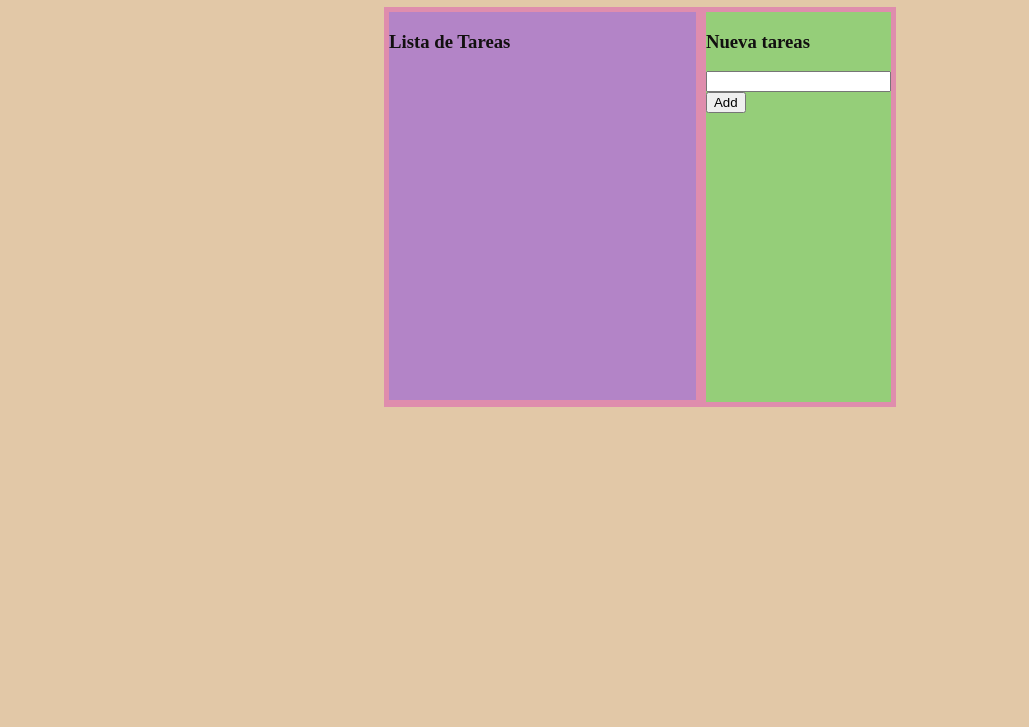
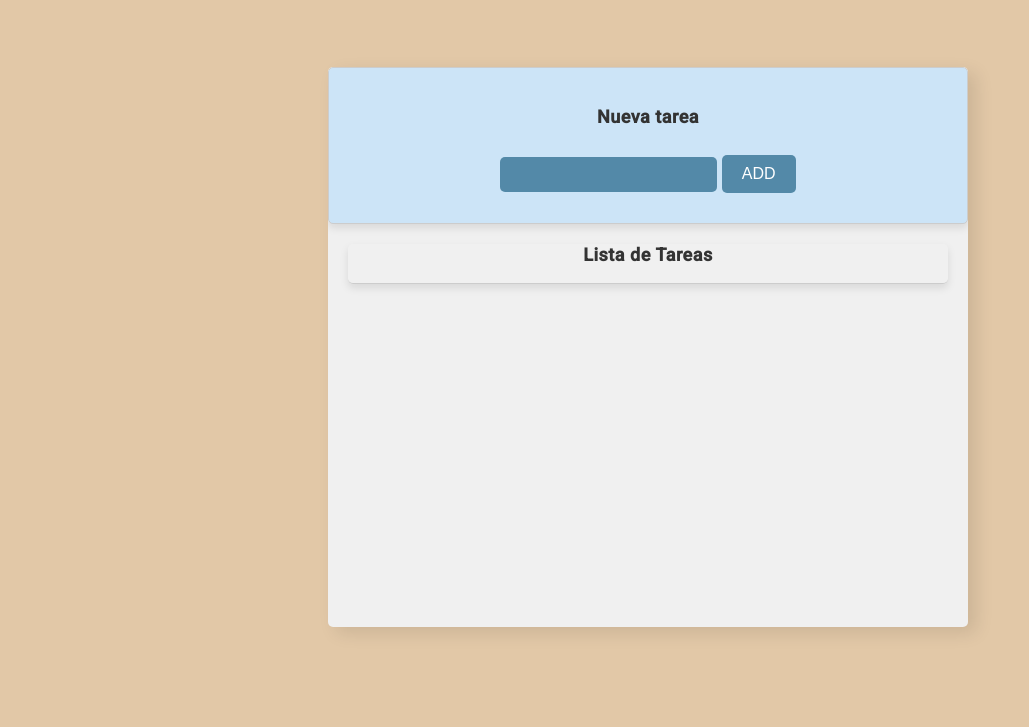
Before and after one commit to cirorey20/dom, a plain HTML site: page retos/01-managertaks/index.html in a window 1280 px wide. Shown: the part 73-800 px from the top of the page, without its empty margins (0-1029 px from the left). Drawn offline with Linux system fonts and the light colour scheme.

Commit message:
proyect config githubpages

```diff
--- a/retos/01-managertaks/index.html
+++ b/retos/01-managertaks/index.html
@@ -5,19 +5,21 @@
     <meta name="viewport" content="width=device-width, initial-scale=1.0">
     <title>Gestor de Tareas</title>
     <link rel="stylesheet" href="styles.css">
+    <link href="https://fonts.googleapis.com/css2?family=Roboto:wght@400;500&display=swap" rel="stylesheet">
 </head>
 <body>
     <h1>Gestor de Tareas</h1>
     <div class="conteiner">
+
+        <section class="manager">
+            <h3>Nueva tarea</h3>
+            <input type="text" id="inputTask">
+            <button id="addbutton">Add</button>
+        </section>
+
         <section class="list">
             <h3>Lista de Tareas</h3>
             <div id="newTask"></div>
-        </section>
-
-        <section class="manager">
-            <h3>Nueva tareas</h3>
-            <input type="text" id="inputTask">
-            <button id="addbutton">Add</button>
         </section>
     </div>
 <script src="script.js"></script>
--- a/retos/01-managertaks/script.js
+++ b/retos/01-managertaks/script.js
@@ -13,14 +13,16 @@ addNewStaks.addEventListener('click', () => {
 
     // Crear botón de eliminar en la nueva tarea
     const deleteButton = document.createElement('button');
-    deleteButton.textContent = 'Eliminar';
+    deleteButton.classList.add('eliminar-button');
+    deleteButton.textContent = 'X';
 
     // Agregar el botón de eliminar a la tarea
     nuevaTarea.appendChild(deleteButton);
 
     // Crear botón de marcar tarea como completada
     const checkButton = document.createElement('button');
-    checkButton.textContent = 'Completada';
+    checkButton.classList.add('completada-button');
+    checkButton.textContent = '√';
 
     // Agregar el botón de check a la tarea
     nuevaTarea.appendChild(checkButton);
--- a/retos/01-managertaks/styles.css
+++ b/retos/01-managertaks/styles.css
@@ -1,28 +1,148 @@
 body {
+    font-family: 'Roboto', sans-serif;
+    font-size: 16px;
+    /* Tamaño base */
+    color: #333;
+    /* Color del texto más oscuro para mejor contraste */
     background-color: rgb(226, 200, 167);
-    color: rgb(18, 16, 16);
+    /* Ligeramente espaciado para mejorar la legibilidad */
+    letter-spacing: 0.5px;
+
 }
+
+/* Estilos del Scroll */
+::-webkit-scrollbar {
+    width: 10px;
+  }
+
+  /* Track */
+  ::-webkit-scrollbar-track {
+    box-shadow: inset 0 0 5px grey;
+    border-radius: 10px;
+  }
+
+  /* Handle */
+  ::-webkit-scrollbar-thumb {
+    background: rgb(137, 170, 170);
+    border-radius: 10px;
+  }
+
+  /* Handle on hover */
+  ::-webkit-scrollbar-thumb:hover {
+    background: #751d1d;
+  }
+
+/* Estilos del conteiner */
 .conteiner {
-    margin: 0 auto;
-    width: 40vw;
-    height: 50vh;
+    background-color: #f0f0f0;
+    position: relative;
+    /* overflow: scroll; */
+    overflow: auto;
 
-    display: flex;
-    flex-direction: row;
-    justify-content: center;
-    /* flex-wrap: wrap; */
+    text-align: center;
+
+    height: 70vh;
+    width: 50vw;
+    top: 10vh;
+    left: 25vw;
+
+    box-shadow: 8px 6px 18px rgba(0, 0, 0, 0.1);
+    /* Sombra horizontal, vertical, difuminado, color */
+    border-radius: 5px;
+    /* Bordes redondeados */
+
+}
+
+/* Estilos del List Task*/
+.list {
+    /* background-color: #e3f4e1; */
+    margin-bottom: 20px;
+    margin-left: 20px;
+    margin-right: 20px;
+
+    box-shadow: 0px 4px 8px rgba(0, 0, 0, 0.1);
+    /* Sombra horizontal, vertical, difuminado, color */
+    border-radius: 5px;
+    /* Bordes redondeados */
+    border-bottom: 1px solid #ccc;
+    /* Color suave para el borde */
+}
+
+/* Estilos del Masnager Task */
+.manager {
+    background-color: #cce4f7;
+    /* margin: 1%; */
+    padding: 20px;
+    margin-bottom: 20px;
+    box-shadow: 0px 4px 8px rgba(0, 0, 0, 0.1);
+    /* Sombra horizontal, vertical, difuminado, color */
+    border-radius: 5px;
+    /* Bordes redondeados */
+    border: 1px solid #ccc;
+    /* Color suave para el borde */
+}
+
+/* Estilos de los Botones */
+input[type="text"],
+button {
+    margin: 10px 0;
+    padding: 8px 12px;
+    background-color: #5389a8; /* Verde claro para una apariencia amigable y positiva */
+    color: white;
+    border: none;
+    padding: 10px 20px;
+    border-radius: 5px;
+    text-transform: uppercase; /* Estilo adicional para hacer el texto del botón más legible */
+    transition: background-color 0.3s; /* Transición suave para interacciones */
+}
+
+button {
+    cursor: pointer;
+}
+
+button:hover {
+    background-color: #858585; /* Un tono ligeramente más oscuro al pasar el cursor */
+}
+
+button:active {
+    background-color: #397d34; /* Un tono más oscuro para simular que el botón está siendo presionado */
+    transform: translateY(2px); /* Mueve ligeramente el botón hacia abajo */
+}
+
+button:focus {
+    outline: none; /* Elimina el contorno predeterminado */
+    box-shadow: 0 0 0 3px rgba(70, 130, 180, 0.5); /* Añade un sombreado para mostrar el foco */
+}
+
+.eliminar-button {
+    background-color: #c05755; /* Rojo para acciones de eliminación */
+    margin: 8px 0;
+    padding: 6px 10px;
+    margin-left: 8px;
+}
+
+.completada-button {
+    background-color: #7da77e; /* Verde para acciones completadas */
+    margin: 8px 0;
+    padding: 6px 10px;
+    margin-left: 7px;
+}
 
 
-    background-color: rgb(223, 141, 173);
+h1 {
+    font-size: 24px;
+    text-align: center;
+    /* Más grande para los títulos principales */
+}
 
+h3 {
+    font-size: 18px;
+    /* Destacado pero no tan grande como el título principal */
 }
-.list {
-    width: 80%;
-    height: 97%;
-    background-color: rgb(179, 132, 199);
-    margin: 1%;
+
+button {
+    font-size: 16px;
+    /* Claro y legible */
+    font-weight: 500;
+    /* Peso medio para mejorar la visibilidad */
 }
-.manager {
-    background-color: rgb(149, 206, 121);
-    margin: 1%
-}
```
Also changed, not shown: index.html (added, +12 -0 lines).
